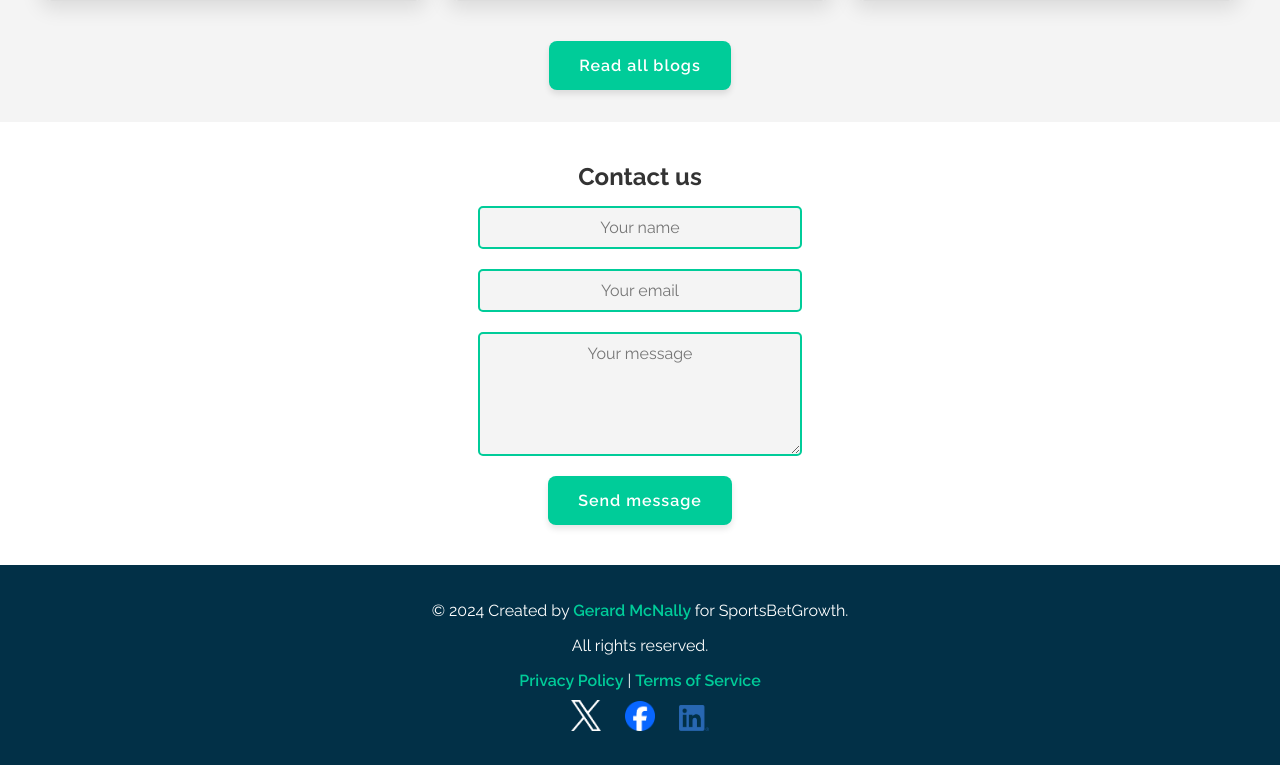
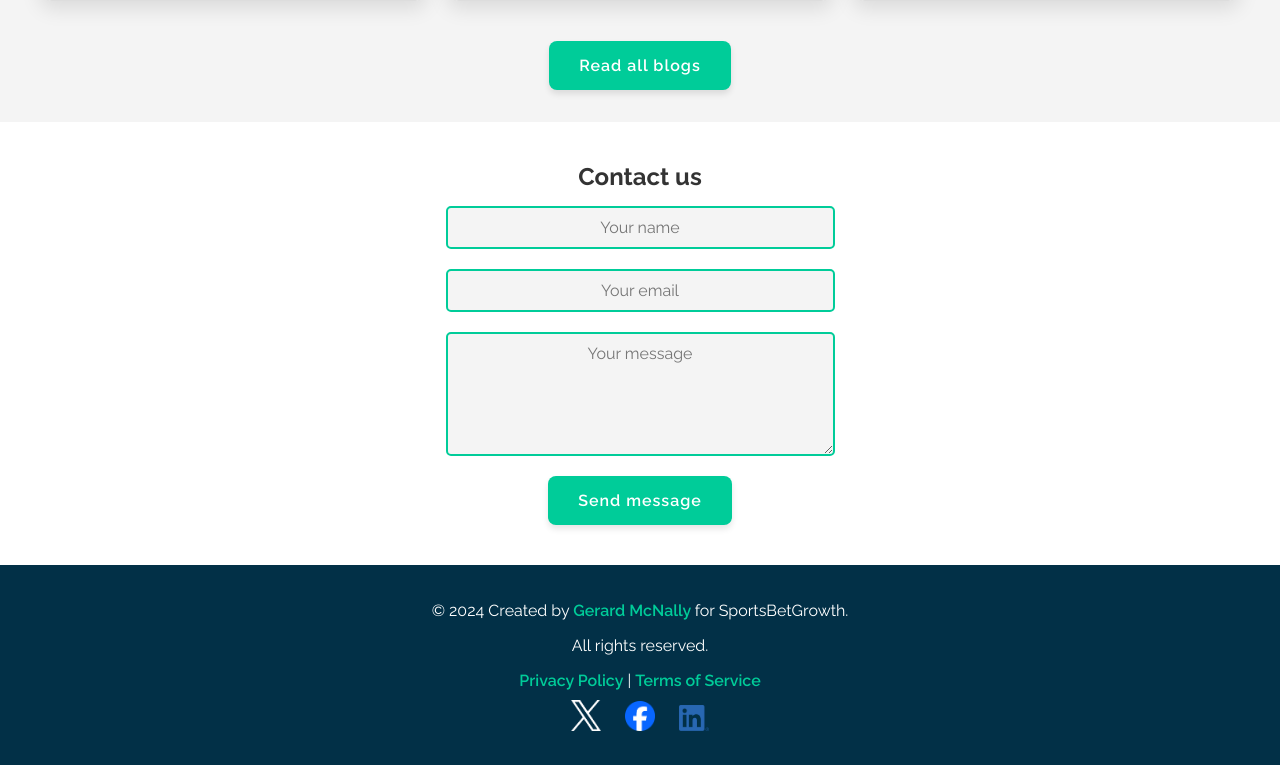
Before and after one commit to sportsbetgrowth/website, a Flask app: page / in a window 1280 px wide. Shown: the part 3546-4311 px from the top of the page. Run offline with Flask 3, Linux system fonts and the light colour scheme; some libraries are stand-ins or nearby versions.

Commit message:
Updates to CSS

```diff
--- a/sportsbetgrowth-site/static/css/styles.css
+++ b/sportsbetgrowth-site/static/css/styles.css
@@ -411,7 +411,8 @@ body {
 }
 
 .contact-section input {
-    width: 300px;
+    width: 100%;
+    max-width: 365px;
     padding: 10px;
     border: 2px solid #00CC99;
     border-radius: 5px;
@@ -422,7 +423,8 @@ body {
 }
 
 .contact-section textarea {
-    width: 300px;
+    width: 100%;
+    max-width: 365px;
     background-color: #f4f4f4;
     height: 100px;
     padding: 10px;
```
